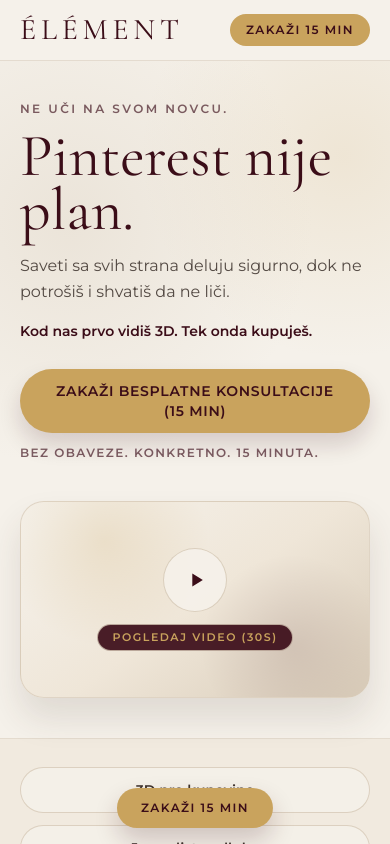
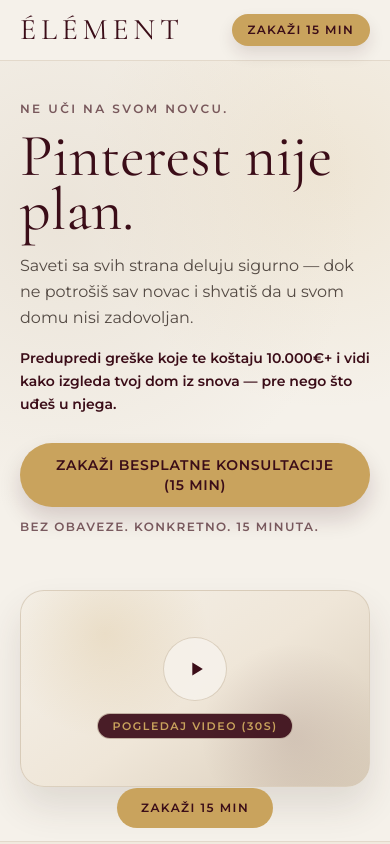
Before and after one commit to elementbymibt/element_landing_page_2, a Next.js app: page / in a window 390 px wide. Shown: the top 844 px of the page. Built offline with nearby package versions, Linux system fonts and the light colour scheme.

Commit message:
feat: concise premium landing with pulse CTA

```diff
--- a/app/page.tsx
+++ b/app/page.tsx
@@ -4,7 +4,7 @@
 import type { FormEvent } from "react";
 import { useEffect, useState } from "react";
 
-type CallType = "Google Meet" | "Poziv";
+type MeetingType = "Google Meet" | "Poziv";
 
 const headingFont = Cormorant_Garamond({
   subsets: ["latin"],
@@ -18,18 +18,13 @@
   display: "swap",
 });
 
-const CALENDLY_URL = "https://calendly.com/element-by-mibt/bojana";
-const proofItems = [
-  "3D pre kupovine",
-  "Jasna lista odluka",
-  "Manje grešaka, manje bacanja novca",
-];
+const proofChips = ["Uštedi vreme", "Sačuvaj živce", "Manje grešaka, manje bacanja novca"];
 
 export default function Page() {
   const [isScrolled, setIsScrolled] = useState(false);
-  const [showFloating, setShowFloating] = useState(false);
+  const [showFloatingCta, setShowFloatingCta] = useState(false);
   const [isModalOpen, setIsModalOpen] = useState(false);
-  const [callType, setCallType] = useState<CallType>("Google Meet");
+  const [meetingType, setMeetingType] = useState<MeetingType>("Google Meet");
   const [isSubmitted, setIsSubmitted] = useState(false);
 
   useEffect(() => {
@@ -40,7 +35,7 @@
   }, []);
 
   useEffect(() => {
-    const timer = window.setTimeout(() => setShowFloating(true), 1800);
+    const timer = window.setTimeout(() => setShowFloatingCta(true), 1200);
     return () => window.clearTimeout(timer);
   }, []);
 
@@ -48,7 +43,9 @@
     if (!isModalOpen) return;
 
     const onEscape = (event: KeyboardEvent) => {
-      if (event.key === "Escape") setIsModalOpen(false);
+      if (event.key === "Escape") {
+        setIsModalOpen(false);
+      }
     };
 
     document.body.style.overflow = "hidden";
@@ -79,7 +76,7 @@
           scroll-behavior: smooth;
         }
 
-        @keyframes cta-pop-in {
+        @keyframes cta-enter {
           from {
             opacity: 0;
             transform: translateY(10px) scale(0.96);
@@ -90,27 +87,36 @@
           }
         }
 
-        @keyframes cta-pulse-bounce {
+        @keyframes cta-ring {
           0%,
-          76%,
           100% {
-            transform: translateY(0);
-            box-shadow: 0 12px 24px rgba(59, 13, 24, 0.2), 0 0 0 0 rgba(201, 163, 93, 0);
+            box-shadow: 0 14px 28px rgba(59, 13, 24, 0.2), 0 0 0 0 rgba(201, 163, 93, 0.24);
           }
-          82% {
-            transform: translateY(-4px);
-            box-shadow: 0 18px 30px rgba(59, 13, 24, 0.24), 0 0 0 8px rgba(201, 163, 93, 0.15);
-          }
-          90% {
-            transform: translateY(0);
-            box-shadow: 0 12px 24px rgba(59, 13, 24, 0.22), 0 0 0 14px rgba(201, 163, 93, 0);
+          50% {
+            box-shadow: 0 16px 30px rgba(59, 13, 24, 0.22), 0 0 0 10px rgba(201, 163, 93, 0);
           }
         }
 
-        @keyframes modal-in {
+        @keyframes cta-sheen {
+          0%,
+          78%,
+          100% {
+            transform: translateX(-180%) skewX(-20deg);
+            opacity: 0;
+          }
+          82% {
+            opacity: 0.9;
+          }
+          90% {
+            transform: translateX(260%) skewX(-20deg);
+            opacity: 0;
+          }
+        }
+
+        @keyframes modal-enter {
           from {
             opacity: 0;
-            transform: translateY(10px) scale(0.985);
+            transform: translateY(12px) scale(0.985);
           }
           to {
             opacity: 1;
@@ -118,18 +124,40 @@
           }
         }
 
-        .floating-cta-in {
-          animation: cta-pop-in 500ms ease-out both, cta-pulse-bounce 7s ease-in-out 700ms infinite;
+        .floating-cta {
+          position: relative;
+          overflow: hidden;
+          animation: cta-ring 2.8s ease-in-out infinite;
         }
 
-        .modal-in {
-          animation: modal-in 220ms ease-out both;
+        .floating-cta::after {
+          content: "";
+          position: absolute;
+          inset: 0;
+          width: 42%;
+          background: linear-gradient(
+            100deg,
+            rgba(255, 255, 255, 0) 0%,
+            rgba(255, 255, 255, 0.55) 45%,
+            rgba(255, 255, 255, 0) 100%
+          );
+          transform: translateX(-180%) skewX(-20deg);
+          animation: cta-sheen 5.6s ease-in-out infinite;
+          pointer-events: none;
+        }
+
+        .floating-cta-enter {
+          animation: cta-enter 420ms ease-out both;
+        }
+
+        .modal-enter {
+          animation: modal-enter 220ms ease-out both;
         }
       `}</style>
 
       <header
-        className={`sticky top-0 z-40 border-b border-[rgba(216,203,184,0.55)] bg-[#F5F1EA]/95 backdrop-blur transition-shadow duration-300 ${
-          isScrolled ? "shadow-[0_8px_20px_rgba(62,51,45,0.08)]" : ""
+        className={`sticky top-0 z-40 border-b border-[rgba(216,203,184,0.62)] bg-[#F5F1EA]/95 backdrop-blur transition-shadow duration-300 ${
+          isScrolled ? "shadow-[0_8px_18px_rgba(62,51,45,0.08)]" : ""
         }`}
       >
         <div className="mx-auto flex w-full max-w-6xl items-center justify-between px-5 py-3 md:px-8">
@@ -137,7 +165,7 @@
           <button
             type="button"
             onClick={openModal}
-            className="rounded-full bg-[#C9A35D] px-4 py-2 text-xs font-semibold uppercase tracking-[0.12em] text-[#3B0D18] transition-all hover:-translate-y-0.5 hover:shadow-[0_10px_18px_rgba(59,13,24,0.14)] focus-visible:outline-none focus-visible:ring-2 focus-visible:ring-[#3B0D18] focus-visible:ring-offset-2 focus-visible:ring-offset-[#F5F1EA] md:px-5"
+            className="rounded-full bg-[#C9A35D] px-4 py-2 text-xs font-semibold uppercase tracking-[0.11em] text-[#3B0D18] shadow-[0_8px_16px_rgba(59,13,24,0.12)] transition-all hover:-translate-y-0.5 hover:shadow-[0_12px_20px_rgba(59,13,24,0.15)] active:scale-[0.98] focus-visible:outline-none focus-visible:ring-2 focus-visible:ring-[#3B0D18] focus-visible:ring-offset-2 focus-visible:ring-offset-[#F5F1EA] md:px-5"
           >
             Zakaži 15 min
           </button>
@@ -145,42 +173,44 @@
       </header>
 
       <main>
-        <section className="relative border-b border-[rgba(216,203,184,0.55)]">
-          <div className="pointer-events-none absolute inset-0 bg-[radial-gradient(circle_at_18%_24%,rgba(216,203,184,0.34),transparent_40%),radial-gradient(circle_at_88%_14%,rgba(201,163,93,0.15),transparent_30%)]" />
-          <div className="mx-auto grid min-h-[78svh] w-full max-w-6xl gap-10 px-5 py-10 md:grid-cols-[1.08fr_1fr] md:items-center md:gap-12 md:px-8 md:py-14">
+        <section className="relative border-b border-[rgba(216,203,184,0.62)]">
+          <div className="pointer-events-none absolute inset-0 bg-[radial-gradient(circle_at_16%_20%,rgba(216,203,184,0.34),transparent_42%),radial-gradient(circle_at_84%_14%,rgba(201,163,93,0.15),transparent_32%)]" />
+          <div className="mx-auto grid min-h-[calc(100svh-64px)] w-full max-w-6xl gap-10 px-5 py-10 md:grid-cols-[1.08fr_1fr] md:items-center md:gap-12 md:px-8 md:py-12">
             <div className="relative z-10">
-              <p className="text-xs font-semibold uppercase tracking-[0.2em] text-[#3B0D18]/65">Ne uči na svom novcu.</p>
+              <p className="text-xs font-semibold uppercase tracking-[0.2em] text-[#3B0D18]/66">Ne uči na svom novcu.</p>
               <h1 className={`${headingFont.className} mt-3 text-6xl leading-[0.9] text-[#3B0D18] md:text-7xl`}>
                 Pinterest nije plan.
               </h1>
-              <p className="mt-4 max-w-xl text-base leading-relaxed text-[#3E332D]/88 md:text-lg">
-                Saveti sa svih strana deluju sigurno, dok ne potrošiš i shvatiš da ne liči.
+              <p className="mt-4 max-w-2xl text-base leading-relaxed text-[#3E332D]/88 md:text-lg">
+                Saveti sa svih strana deluju sigurno — dok ne potrošiš sav novac i shvatiš da u svom domu nisi zadovoljan.
               </p>
-              <p className="mt-4 text-sm font-semibold text-[#3B0D18]">Kod nas prvo vidiš 3D. Tek onda kupuješ.</p>
+              <p className="mt-4 max-w-2xl text-sm font-semibold leading-relaxed text-[#3B0D18] md:text-base">
+                Predupredi greške koje te koštaju 10.000€+ i vidi kako izgleda tvoj dom iz snova — pre nego što uđeš u njega.
+              </p>
 
               <div className="mt-7">
                 <button
                   type="button"
                   onClick={openModal}
-                  className="rounded-full bg-[#C9A35D] px-6 py-3 text-sm font-semibold uppercase tracking-[0.05em] text-[#3B0D18] shadow-[0_12px_22px_rgba(59,13,24,0.16)] transition-all hover:-translate-y-0.5 hover:bg-[#d4b273] focus-visible:outline-none focus-visible:ring-2 focus-visible:ring-[#3B0D18] focus-visible:ring-offset-2 focus-visible:ring-offset-[#F5F1EA]"
+                  className="rounded-full bg-[#C9A35D] px-6 py-3 text-sm font-semibold uppercase tracking-[0.05em] text-[#3B0D18] shadow-[0_12px_22px_rgba(59,13,24,0.16)] transition-all hover:-translate-y-0.5 hover:shadow-[0_16px_28px_rgba(59,13,24,0.2)] active:scale-[0.98] focus-visible:outline-none focus-visible:ring-2 focus-visible:ring-[#3B0D18] focus-visible:ring-offset-2 focus-visible:ring-offset-[#F5F1EA]"
                 >
                   Zakaži BESPLATNE konsultacije (15 min)
                 </button>
-                <p className="mt-3 text-xs font-semibold uppercase tracking-[0.12em] text-[#3B0D18]/65">
+                <p className="mt-3 text-xs font-semibold uppercase tracking-[0.12em] text-[#3B0D18]/66">
                   Bez obaveze. Konkretno. 15 minuta.
                 </p>
               </div>
             </div>
 
             <div className="relative z-10">
-              <div className="relative aspect-video overflow-hidden rounded-3xl border border-[rgba(216,203,184,0.75)] bg-[linear-gradient(145deg,#F5F1EA_8%,#EFE6D8_52%,#D8CBB8_100%)] shadow-[0_20px_34px_rgba(62,51,45,0.12)]">
+              <div className="relative aspect-video overflow-hidden rounded-3xl border border-[rgba(216,203,184,0.85)] bg-[linear-gradient(145deg,#F5F1EA_0%,#EFE6D8_52%,#D8CBB8_100%)] shadow-[0_20px_36px_rgba(62,51,45,0.12)]">
                 {/* TODO: Ovde ubaciti realan video embed (YouTube/Vimeo). */}
-                <div className="absolute inset-0 bg-[radial-gradient(circle_at_24%_20%,rgba(201,163,93,0.2),transparent_34%),radial-gradient(circle_at_78%_74%,rgba(59,13,24,0.1),transparent_30%)]" />
+                <div className="absolute inset-0 bg-[radial-gradient(circle_at_24%_22%,rgba(201,163,93,0.2),transparent_34%),radial-gradient(circle_at_78%_74%,rgba(59,13,24,0.1),transparent_30%)]" />
                 <div className="absolute inset-0 flex flex-col items-center justify-center gap-3">
                   <span className="inline-flex h-16 w-16 items-center justify-center rounded-full border border-[rgba(216,203,184,0.9)] bg-[#F5F1EA]/90">
                     <PlayIcon className="ml-1 h-7 w-7 text-[#3B0D18]" />
                   </span>
-                  <span className="rounded-full border border-[rgba(216,203,184,0.8)] bg-[#3B0D18]/92 px-3.5 py-1 text-[11px] font-semibold uppercase tracking-[0.14em] text-[#C9A35D]">
+                  <span className="rounded-full border border-[rgba(216,203,184,0.85)] bg-[#3B0D18]/92 px-3.5 py-1 text-[11px] font-semibold uppercase tracking-[0.14em] text-[#C9A35D]">
                     Pogledaj video (30s)
                   </span>
                 </div>
@@ -189,15 +219,15 @@
           </div>
         </section>
 
-        <section className="bg-[#EFE6D8]/55">
-          <div className="mx-auto w-full max-w-6xl px-5 py-7 md:px-8 md:py-8">
+        <section className="bg-[#EFE6D8]/56">
+          <div className="mx-auto w-full max-w-6xl px-5 py-6 md:px-8">
             <div className="grid gap-3 md:grid-cols-3">
-              {proofItems.map((item) => (
+              {proofChips.map((chip) => (
                 <article
-                  key={item}
-                  className="rounded-full border border-[rgba(216,203,184,0.85)] bg-[#F5F1EA]/85 px-4 py-3 text-center text-sm font-semibold text-[#3E332D]"
+                  key={chip}
+                  className="rounded-full border border-[rgba(216,203,184,0.9)] bg-[#F5F1EA]/92 px-4 py-3 text-center text-sm font-semibold text-[#3E332D] shadow-[0_8px_14px_rgba(62,51,45,0.05)]"
                 >
-                  {item}
+                  {chip}
                 </article>
               ))}
             </div>
@@ -207,14 +237,14 @@
 
       <div
         className={`fixed bottom-4 left-1/2 z-50 -translate-x-1/2 transition-all duration-500 md:bottom-6 md:left-auto md:right-6 md:translate-x-0 ${
-          showFloating ? "pointer-events-auto opacity-100" : "pointer-events-none opacity-0"
+          showFloatingCta ? "pointer-events-auto opacity-100" : "pointer-events-none opacity-0"
         }`}
       >
         <button
           type="button"
           onClick={openModal}
-          className={`rounded-full bg-[#C9A35D] px-6 py-3 text-xs font-semibold uppercase tracking-[0.12em] text-[#3B0D18] transition-all hover:-translate-y-1 hover:shadow-[0_20px_28px_rgba(59,13,24,0.22)] focus-visible:outline-none focus-visible:ring-2 focus-visible:ring-[#3B0D18] focus-visible:ring-offset-2 focus-visible:ring-offset-[#F5F1EA] md:text-sm ${
-            showFloating ? "floating-cta-in" : ""
+          className={`floating-cta rounded-full bg-[#C9A35D] px-6 py-3 text-xs font-semibold uppercase tracking-[0.12em] text-[#3B0D18] transition-all hover:-translate-y-1 hover:shadow-[0_20px_30px_rgba(59,13,24,0.22)] active:scale-[0.97] focus-visible:outline-none focus-visible:ring-2 focus-visible:ring-[#3B0D18] focus-visible:ring-offset-2 focus-visible:ring-offset-[#F5F1EA] md:text-sm ${
+            showFloatingCta ? "floating-cta-enter" : ""
           }`}
         >
           Zakaži 15 min
@@ -225,26 +255,28 @@
         <div
           className="fixed inset-0 z-[60] flex items-end bg-[#3E332D]/50 p-4 backdrop-blur-sm md:items-center md:justify-center"
           onClick={(event) => {
-            if (event.target === event.currentTarget) closeModal();
+            if (event.target === event.currentTarget) {
+              closeModal();
+            }
           }}
         >
           <div
             role="dialog"
             aria-modal="true"
-            aria-labelledby="booking-title"
-            className="modal-in w-full max-w-lg rounded-3xl border border-[rgba(216,203,184,0.85)] bg-[#F5F1EA] p-6 shadow-[0_24px_40px_rgba(62,51,45,0.2)] md:p-8"
+            aria-labelledby="booking-modal-title"
+            className="modal-enter w-full max-w-lg rounded-3xl border border-[rgba(216,203,184,0.9)] bg-[#F5F1EA] p-6 shadow-[0_24px_44px_rgba(62,51,45,0.22)] md:p-8"
           >
             <div className="flex items-start justify-between gap-4">
               <div>
-                <h2 id="booking-title" className={`${headingFont.className} text-3xl text-[#3B0D18]`}>
+                <h2 id="booking-modal-title" className={`${headingFont.className} text-3xl text-[#3B0D18]`}>
                   Besplatne konsultacije (15 min)
                 </h2>
-                <p className="mt-1 text-sm text-[#3E332D]/88">Da doneseš jednu pravu odluku, pre troška.</p>
+                <p className="mt-1 text-sm text-[#3E332D]/90">Jedna prava odluka — pre troška.</p>
               </div>
               <button
                 type="button"
                 onClick={closeModal}
-                className="rounded-full border border-[rgba(216,203,184,0.9)] px-3 py-1 text-sm font-semibold text-[#3B0D18] transition-colors hover:bg-[#EFE6D8] focus-visible:outline-none focus-visible:ring-2 focus-visible:ring-[#C9A35D]"
+                className="rounded-full border border-[rgba(216,203,184,0.95)] px-3 py-1 text-sm font-semibold text-[#3B0D18] transition-colors hover:bg-[#EFE6D8] focus-visible:outline-none focus-visible:ring-2 focus-visible:ring-[#C9A35D]"
                 aria-label="Zatvori modal"
               >
                 x
@@ -252,30 +284,22 @@
             </div>
 
             {isSubmitted ? (
-              <div className="mt-6 rounded-2xl border border-[rgba(216,203,184,0.9)] bg-[#EFE6D8]/65 p-5 text-center">
+              <div className="mt-6 rounded-2xl border border-[rgba(216,203,184,0.9)] bg-[#EFE6D8]/66 p-5 text-center">
                 <p className="text-base font-semibold text-[#3B0D18]">
                   Hvala! Javljamo se u roku od 24h da potvrdimo termin.
                 </p>
-                <a
-                  href={CALENDLY_URL}
-                  target="_blank"
-                  rel="noopener noreferrer"
-                  className="mt-4 inline-flex rounded-full border border-[rgba(216,203,184,0.9)] bg-[#F5F1EA] px-4 py-2 text-xs font-semibold uppercase tracking-[0.1em] text-[#3B0D18] hover:bg-white focus-visible:outline-none focus-visible:ring-2 focus-visible:ring-[#C9A35D]"
-                >
-                  Otvori Calendly
-                </a>
               </div>
             ) : (
               <form className="mt-6 space-y-4" onSubmit={onSubmit}>
-                {/* TODO: Integrisati realno zakazivanje preko Calendly/API. Trenutni link: https://calendly.com/element-by-mibt/bojana */}
+                {/* TODO: Ovde povezati realan Calendly flow ili API submit. */}
                 <fieldset>
-                  <legend className="text-xs font-semibold uppercase tracking-[0.12em] text-[#3B0D18]/65">Način</legend>
+                  <legend className="text-xs font-semibold uppercase tracking-[0.12em] text-[#3B0D18]/66">Način</legend>
                   <div className="mt-2 grid grid-cols-2 gap-3">
                     {(["Google Meet", "Poziv"] as const).map((option) => (
                       <label
                         key={option}
                         className={`flex cursor-pointer items-center justify-center rounded-full border px-3 py-2 text-sm font-medium transition-colors ${
-                          callType === option
+                          meetingType === option
                             ? "border-[#3B0D18] bg-[#3B0D18]/6 text-[#3B0D18]"
                             : "border-[rgba(216,203,184,0.95)] bg-white/70 text-[#3E332D]"
                         }`}
@@ -283,9 +307,9 @@
                         <input
                           type="radio"
                           className="sr-only"
-                          name="callType"
-                          checked={callType === option}
-                          onChange={() => setCallType(option)}
+                          name="meetingType"
+                          checked={meetingType === option}
+                          onChange={() => setMeetingType(option)}
                         />
                         {option}
                       </label>
@@ -294,43 +318,43 @@
                 </fieldset>
 
                 <label className="block">
-                  <span className="mb-1 block text-xs font-semibold uppercase tracking-[0.12em] text-[#3B0D18]/65">
+                  <span className="mb-1 block text-xs font-semibold uppercase tracking-[0.12em] text-[#3B0D18]/66">
                     Ime*
                   </span>
                   <input
                     required
                     type="text"
                     name="name"
-                    className="w-full rounded-xl border border-[rgba(216,203,184,0.95)] bg-white px-3 py-2.5 text-sm text-[#3E332D] outline-none transition-shadow focus-visible:shadow-[0_0_0_2px_rgba(201,163,93,0.5)]"
+                    className="w-full rounded-xl border border-[rgba(216,203,184,0.95)] bg-white px-3 py-2.5 text-sm text-[#3E332D] outline-none transition-shadow focus-visible:shadow-[0_0_0_2px_rgba(201,163,93,0.55)]"
                   />
                 </label>
 
                 <label className="block">
-                  <span className="mb-1 block text-xs font-semibold uppercase tracking-[0.12em] text-[#3B0D18]/65">
+                  <span className="mb-1 block text-xs font-semibold uppercase tracking-[0.12em] text-[#3B0D18]/66">
                     Email*
                   </span>
                   <input
                     required
                     type="email"
                     name="email"
-                    className="w-full rounded-xl border border-[rgba(216,203,184,0.95)] bg-white px-3 py-2.5 text-sm text-[#3E332D] outline-none transition-shadow focus-visible:shadow-[0_0_0_2px_rgba(201,163,93,0.5)]"
+                    className="w-full rounded-xl border border-[rgba(216,203,184,0.95)] bg-white px-3 py-2.5 text-sm text-[#3E332D] outline-none transition-shadow focus-visible:shadow-[0_0_0_2px_rgba(201,163,93,0.55)]"
                   />
                 </label>
 
                 <label className="block">
-                  <span className="mb-1 block text-xs font-semibold uppercase tracking-[0.12em] text-[#3B0D18]/65">
+                  <span className="mb-1 block text-xs font-semibold uppercase tracking-[0.12em] text-[#3B0D18]/66">
                     Telefon (opciono)
                   </span>
                   <input
                     type="tel"
                     name="phone"
-                    className="w-full rounded-xl border border-[rgba(216,203,184,0.95)] bg-white px-3 py-2.5 text-sm text-[#3E332D] outline-none transition-shadow focus-visible:shadow-[0_0_0_2px_rgba(201,163,93,0.5)]"
+                    className="w-full rounded-xl border border-[rgba(216,203,184,0.95)] bg-white px-3 py-2.5 text-sm text-[#3E332D] outline-none transition-shadow focus-visible:shadow-[0_0_0_2px_rgba(201,163,93,0.55)]"
                   />
                 </label>
 
                 <button
                   type="submit"
-                  className="w-full rounded-full bg-[#3B0D18] px-5 py-3 text-sm font-semibold uppercase tracking-[0.1em] text-[#C9A35D] transition-all hover:bg-[#491520] focus-visible:outline-none focus-visible:ring-2 focus-visible:ring-[#C9A35D] focus-visible:ring-offset-2 focus-visible:ring-offset-[#F5F1EA]"
+                  className="w-full rounded-full bg-[#3B0D18] px-5 py-3 text-sm font-semibold uppercase tracking-[0.11em] text-[#C9A35D] transition-all hover:bg-[#4a1420] active:scale-[0.99] focus-visible:outline-none focus-visible:ring-2 focus-visible:ring-[#C9A35D] focus-visible:ring-offset-2 focus-visible:ring-offset-[#F5F1EA]"
                 >
                   Pošalji zahtev
                 </button>
```
